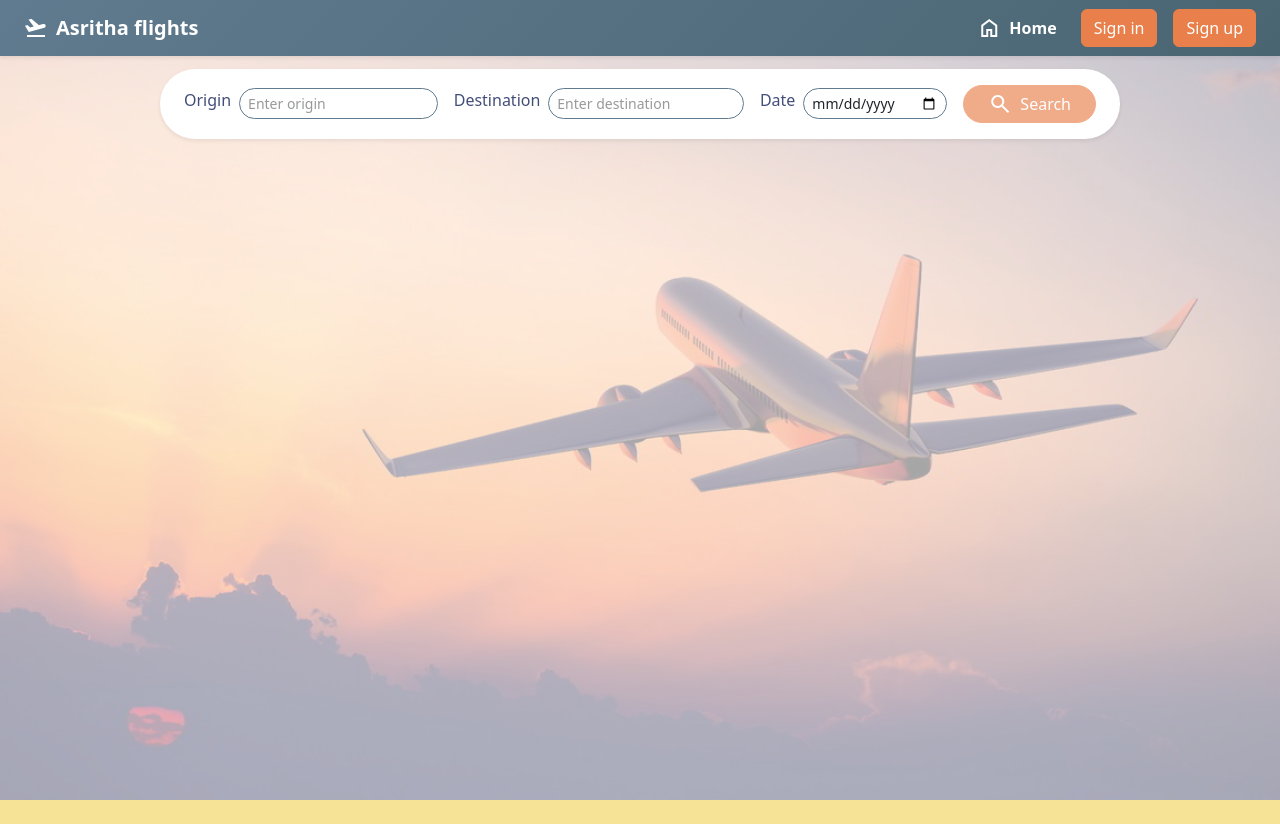
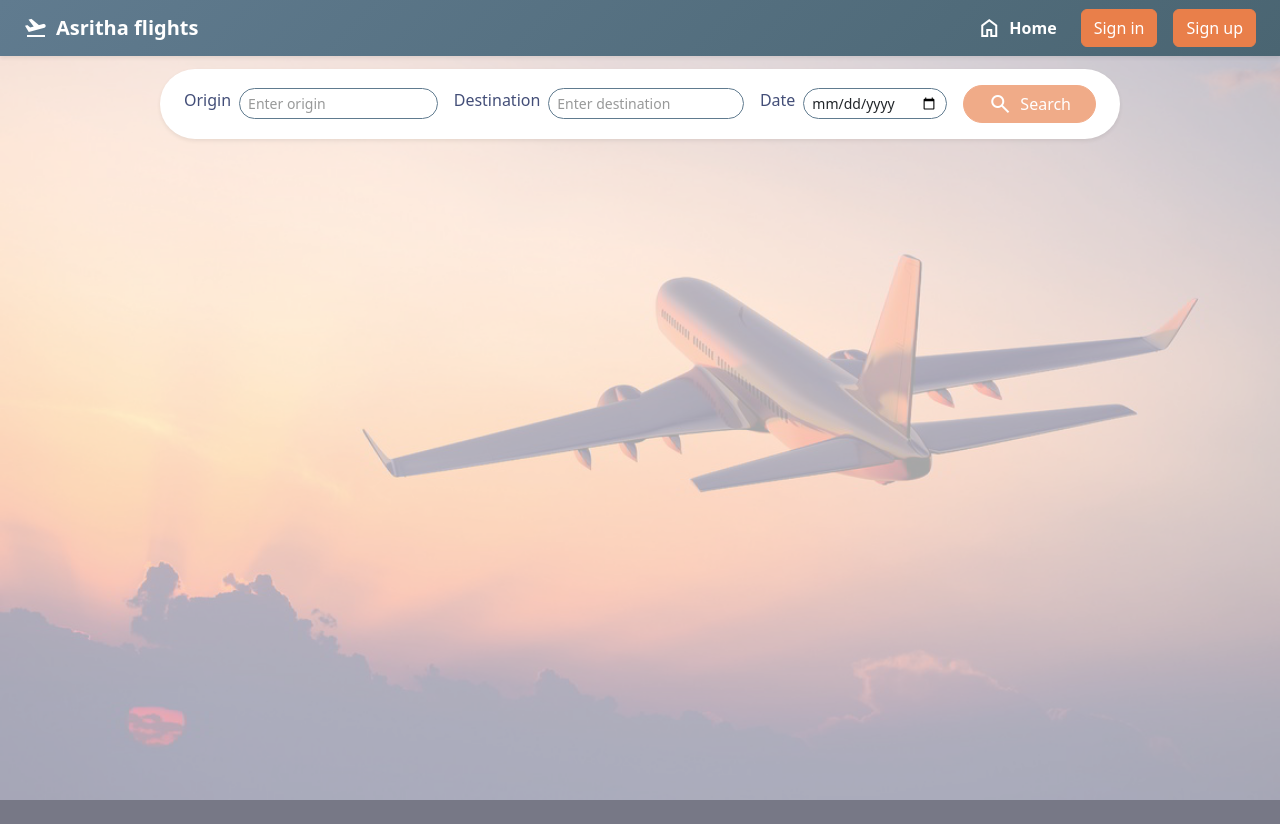
Before and after one commit to asritha26k/frontend-for-flight-booking-app, an Angular app: page / in a window 1280 px wide. Built offline with nearby package versions, Linux system fonts and the light colour scheme; no server answers.

Commit message:
changed background color to blend in

```diff
--- a/src/styles.css
+++ b/src/styles.css
@@ -1,7 +1,7 @@
 
 
 body {
- background-color: #F7E396;
+ background-color:#777886;
   margin: 0;
   color: #434E78;
   font-family: system-ui, -apple-system, BlinkMacSystemFont, 'Segoe UI', sans-serif;
```
